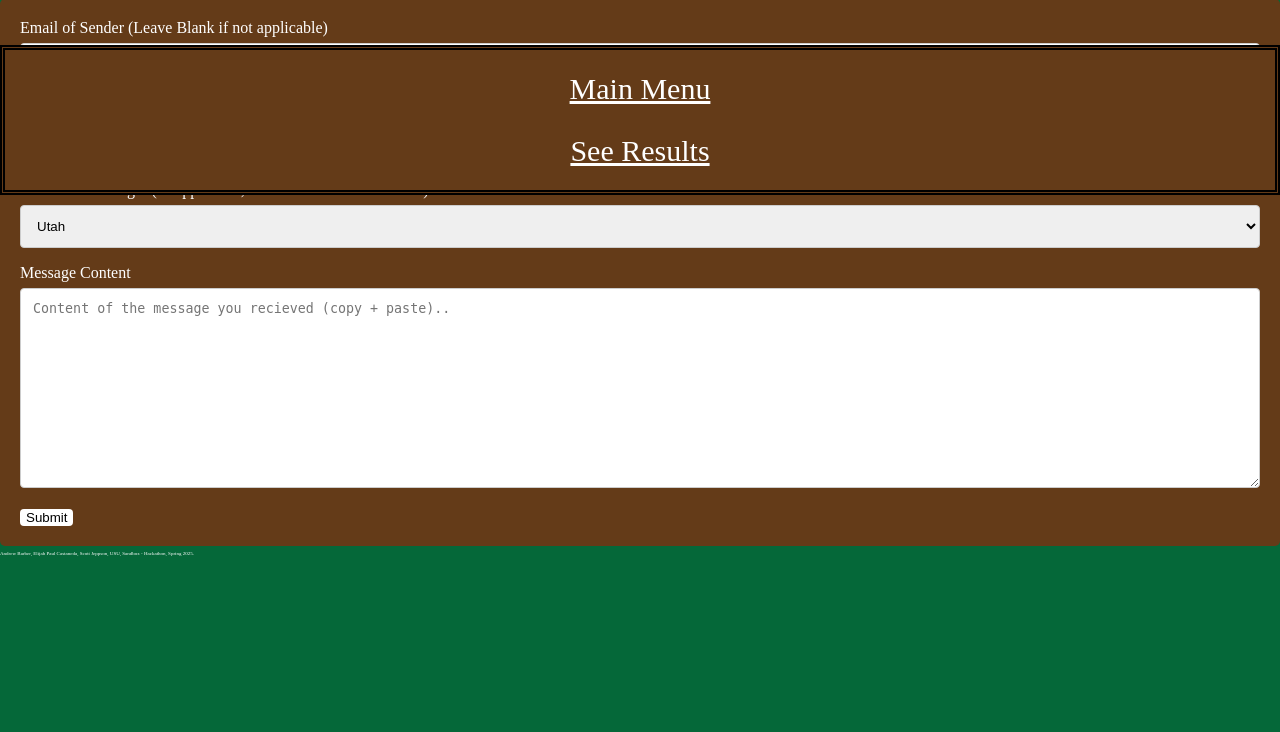
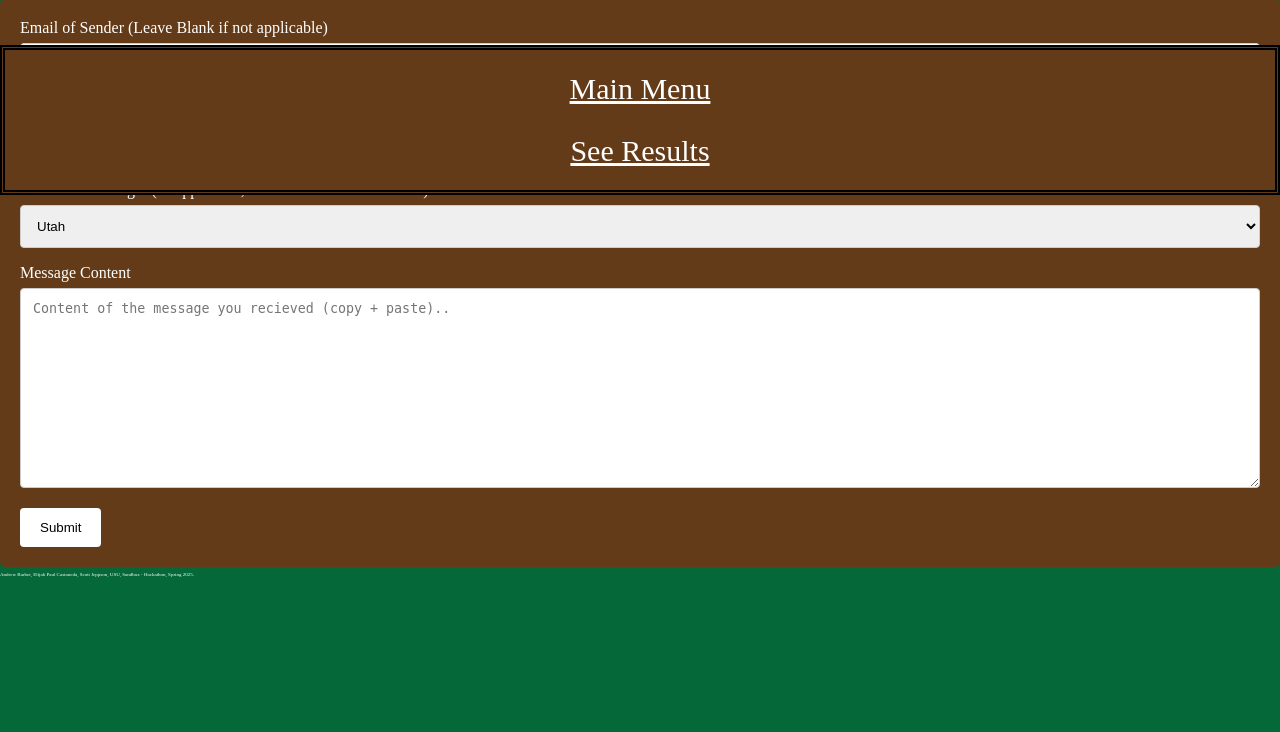
Before and after one commit to Scott-Jeppson/Hackathon-2025, a Django app: template ScamDetective/core/templates/core/Input.html in a window 1280 px wide. Shown: the part 605-1337 px from the top of the page. Before the commit the page ends 1161 px from the top, so only its background shows below. Run offline with Django 5.2, Linux system fonts and the light colour scheme; the template is opened without the code that fills it, so the values that code supplies are empty.

Commit message:
Fixed styling issue

```diff
--- a/ScamDetective/core/templates/core/Input.html
+++ b/ScamDetective/core/templates/core/Input.html
@@ -99,7 +99,7 @@
     <label for="subject" style="color: white;">Message Content</label>
     <textarea id="subject" name="message" placeholder="Content of the message you recieved (copy + paste).." style="height:200px"></textarea>
 
-    <input type="submit" value="Submit">
+    <input style="padding: 12px 20px;" type="submit" value="Submit">
   </form>
 </div>
 
```
